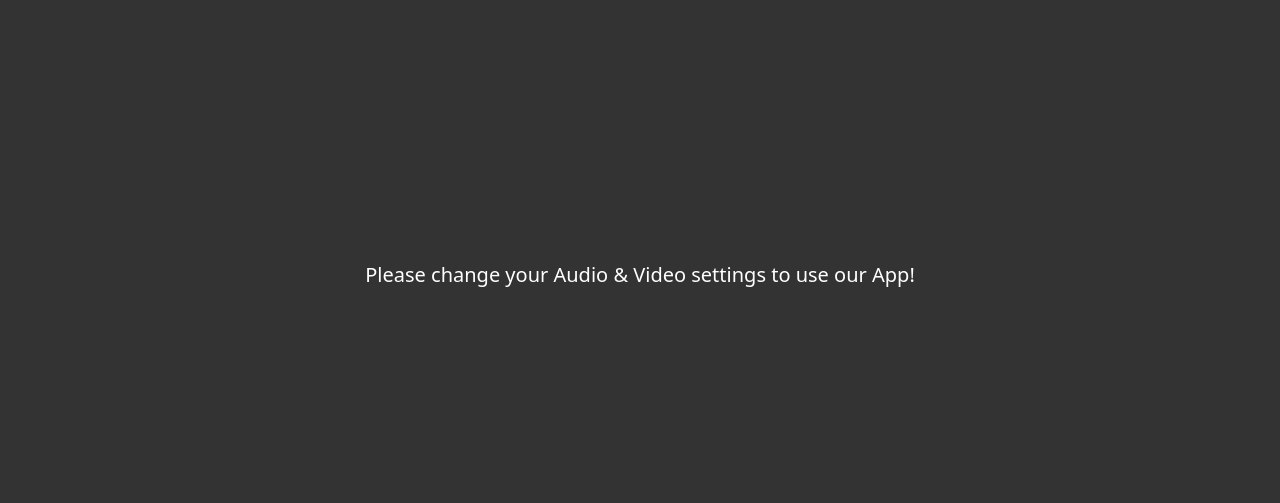
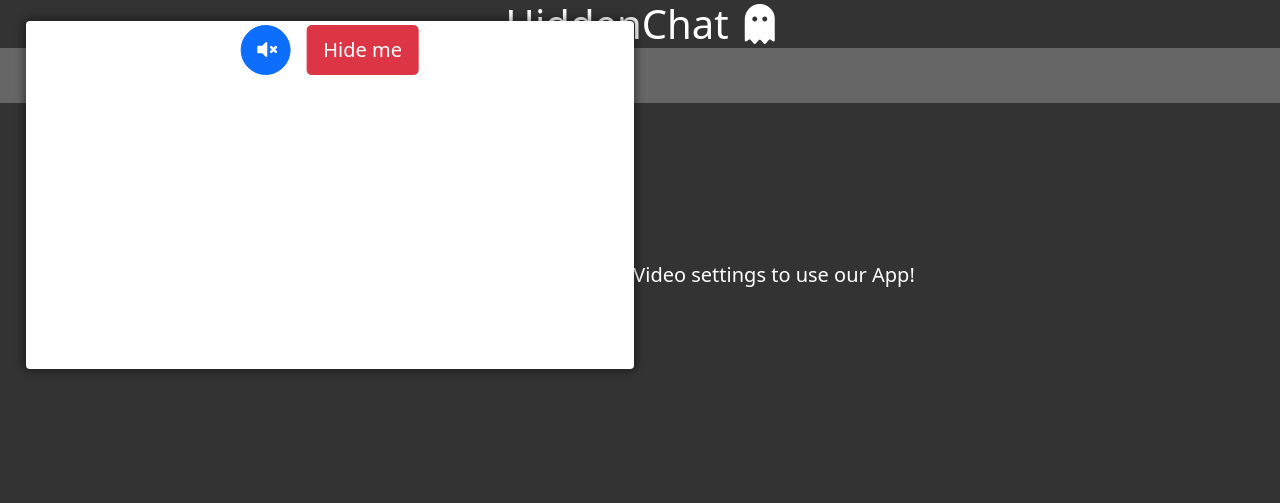
Before and after one commit to FreshyMc/Real-Time-Chat-Application, a PHP site: page / in a window 1280 px wide. Shown: the top 503 px of the page. Run offline with PHP 8.4, Linux system fonts and the light colour scheme.

Commit message:
Added more styling and navigation also added JS modules

```diff
--- a/assets/css/style.css
+++ b/assets/css/style.css
@@ -12,16 +12,36 @@ a{
 }
 
 .top-caption{
-    position: fixed;
+    position: relative;
     height: 50px;
     background-color: #333;
     color: #fff;
     text-align: center;
+    z-index: 10;
+}
+
+nav{
+    display: flex;
+    background-color: #666 !important;
+    justify-content: start;
+    align-items: center;
+    padding: 0 25px !important;
+}
+
+nav a{
+    display: block;
+    line-height: 55px;
+    padding: 0 25px;
+    text-decoration: none;
+}
+
+nav a:hover{
+    background-color: #444;
 }
 
 .contacts{
     height: calc(100vh - 50px);
-    padding: 25px;
+    padding: 9px;
     background-color: #555;
     box-shadow: 0 0 6px 0 rgba(0,0,0, .4);
 }
@@ -37,7 +57,6 @@ a{
 .contacts span{
     display: block;
     min-width: 100%;
-    padding-left: 25px !important;
 }
 
 .chat-box{
@@ -67,6 +86,7 @@ textarea{
 
 .chat-section{
     position: relative;
+    padding-top: 50px;
     height: calc(100vh - 50px);
 }
 
@@ -126,9 +146,12 @@ textarea{
     position: fixed;
     top: 2%;
     left: 2%;
+    padding: 0 !important;
+    margin: 0 !important;
     background-color: #fff;
     box-shadow: 0 0 9px 2.5px rgba(0,0,0, .4);
     cursor: move;
+    z-index: 20;
 }
 
 #video-wrapper .buttons{
--- a/index.html
+++ b/index.html
@@ -41,30 +41,42 @@
     <!-- Modal End -->
     <main class="row m-0 p-0 g-0">
         <div class="col-12 top-caption">
-            <h1>HiddenChat<span class="ps-3"><i class="fas fa-ghost"></i></span></h1>
+            <h1 class="p-0 m-0">HiddenChat<span class="ps-3"><i class="fas fa-ghost"></i></span></h1>
+            <nav class="col-12">
+                <ul class="list-unstyled m-0 p-0">
+                    <li class="list-inline-item">
+                        <a href="#">Link 1</a>
+                    </li>
+                    <li class="list-inline-item">
+                        <a href="#">Link 2</a>
+                    </li>
+                    <li class="list-inline-item">
+                        <a href="#">Link 3</a>
+                    </li>
+                    <li class="list-inline-item">
+                        <a href="#">Link 4</a>
+                    </li>
+                    <li class="list-inline-item">
+                        <a href="#">Link 5</a>
+                    </li>
+                </ul>
+            </nav>
         </div>
-        <div class="col-12" style="padding-top: 50px;">
+        <div class="col-12">
             <div class="row g-0 m-0 p-0">
                 <!-- Chat Contacts -->
-                <div class="col-3 contacts">
+                <div class="col contacts" style="padding-top: 65px;">
+                    <form action="#" method="GET" onsubmit="return false;">
+                        <input type="text" name="search" class="form-control mb-3" placeholder="Search contact here...">
+                        <button type="submit" name="search_contact"
+                            class="d-flex justify-content-between btn btn-primary col-12">
+                            <span class="m-0 p-0">Search</span>
+                        </button>
+                    </form>
                     <ul class="list-unstyled">
-                        <li class="list-item mb-3">
-                            <a href="#" class="d-flex justify-content-between align-items-center">
-                                <img src="./assets/img/car3.jpg" class="avatar shadow">
-                                <span class="">Nickname</span>
-                            </a>
-                        </li>
-                        <li class="list-item mb-3">
-                            <a href="#" class="d-flex justify-content-between align-items-center">
-                                <img src="./assets/img/car3.jpg" class="avatar shadow">
-                                <span class="">Nickname</span>
-                            </a>
-                        </li>
-                        <li class="list-item mb-3">
-                            <a href="#" class="d-flex justify-content-between align-items-center">
-                                <img src="./assets/img/car3.jpg" class="avatar shadow">
-                                <span class="">Nickname</span>
-                            </a>
+                        <li class="list-item mb-3 px-3 d-flex align-items-center justify-content-between">
+                            <img src="./assets/img/car3.jpg" class="avatar shadow">
+                            <span class="ps-4">Nickname</span>
                         </li>
                     </ul>
                 </div>
@@ -112,10 +124,10 @@
                         <!-- End -->
                     </div>
                     <div class="chat-box p-3">
-                        <form class="d-flex flex-column justify-content-center" action="#" method="POST"
+                        <form id="chat-form" class="d-flex flex-column justify-content-center" action="#" method="POST"
                             onsubmit="return false;">
                             <textarea class="form-control" placeholder="Type your message here..."
-                                style="min-height: 150px; resize: none;"></textarea>
+                                style="min-height: 150px; resize: none;" name=message""></textarea>
                             <div class="d-flex align-items-center mt-4">
                                 <button type="submit" name="send" class="btn btn-lg btn-primary col-4">Send<i
                                         class="ps-3 fas fa-paper-plane"></i></button>
@@ -136,13 +148,14 @@
                 </div>
             </div>
             <div class="video-wrapper rounded" id="video-wrapper">
-                <video id="webcam" width="600" height="300" muted></video>
+                <video id="webcam" width="608" height="342" muted></video>
                 <div class="d-flex buttons">
-                    <button type="button" class="btn btn-lg btn-danger mx-2" style="width: 50px;height: 50px;border-radius: 50%;">
-                        X
+                    <button type="button" class="btn btn-lg btn-primary mx-2"
+                        style="width: 50px;height: 50px;border-radius: 50%;">
+                        <i class="fas fa-volume-mute"></i>
                     </button>
-                    <button type="button" class="btn btn-lg btn-primary mx-2" style="width: 50px;height: 50px;border-radius: 50%;">
-                        <i class="fas fa-volume-mute"></i>
+                    <button type="button" class="btn btn-lg btn-danger mx-2" id="hideWebcam">
+                        Hide me
                     </button>
                 </div>
             </div>
@@ -151,9 +164,12 @@
     <script src="https://cdn.jsdelivr.net/npm/bootstrap@5.0.0-beta3/dist/js/bootstrap.bundle.min.js"
         integrity="sha384-JEW9xMcG8R+pH31jmWH6WWP0WintQrMb4s7ZOdauHnUtxwoG2vI5DkLtS3qm9Ekf"
         crossorigin="anonymous"></script>
+    <script src="./src/client.js" type="module"></script>
     <script>
         $(document).ready(function () {
-            const hdFormat = {width: 1280, height: 720};
+            const hideTiming = 1500;
+
+            const hdFormat = { width: 1280, height: 720 };
 
             async function getMedia() {
                 try {
@@ -190,6 +206,10 @@
                     //show in the video element what is being captured by the webcam
                     canvas.play();
                 };
+
+                $('#hideWebcam').click(function () {
+                    $('#video-wrapper').fadeToggle(hideTiming);
+                });
             });
 
             function blockApp() {
--- /dev/null
+++ b/src/client.js
@@ -0,0 +1,24 @@
+(function () {
+    const doc = document;
+    const chatForm = doc.getElementById('chat-form');
+
+    chatForm.addEventListener('submit', async function (ev) {
+        ev.preventDefault();
+
+        let formData = new FormData(ev.target);
+
+        let message = formData.get('message').trim();
+
+        if (!message) {
+            return alert('Write a message before submit of the form!');
+        }
+
+        /* TODO Ajax Request */
+
+        sendMessage(formData);
+    });
+
+    async function sendMessage(formData){
+
+    }
+})();
```
